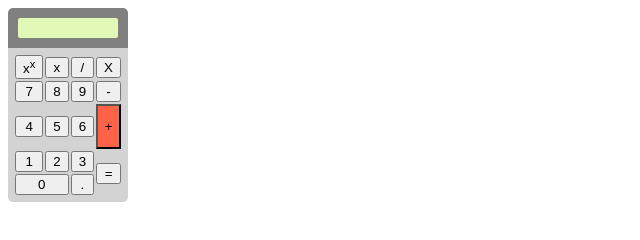
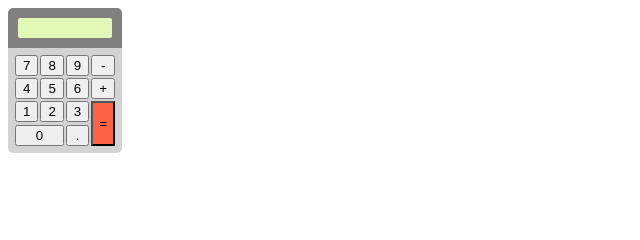
Before and after one commit to sunnysharma89/sunnysharma89.github.io, a plain HTML site: page calc.html in a window 1280 px wide. Shown: the whole page, without its empty margins (0-640 px from the left). Drawn offline with Linux system fonts and the light colour scheme.

Commit message:
Add files via upload

```diff
--- a/calc.html
+++ b/calc.html
@@ -17,33 +17,25 @@
         </div>
         <div class="calculator-bottom">
             <table>
-
-                <tr>
-                    <td><button>x<sup>x</sup></button></td>
-                    <td><button>x</button></td>
-                    <td><button>/</button></td>
-                    <td><button id="delete">X</button></td>
-                </tr>
-
                 <tr>
                     <td><button class="num">7</button></td>
                     <td><button class="num">8</button></td>
                     <td><button class="num">9</button></td>
-                    <td><button>-</button></td>
+                    <td><button class="opt">-</button></td>
                 </tr>
 
                 <tr>
                     <td><button class="num">4</button></td>
                     <td><button class="num">5</button></td>
                     <td><button class="num">6</button></td>
-                    <td><button>+</button></td>
+                    <td><button classs="opt">+</button></td>
                 </tr>
 
                 <tr>
                     <td><button class="num">1</button></td>
                     <td><button class="num">2</button></td>
                     <td><button class="num">3</button></td>
-                    <td rowspan="2"><button>=</button></td>
+                    <td rowspan="2"><button class="opt">=</button></td>
                 </tr>
 
                 <tr>
```
